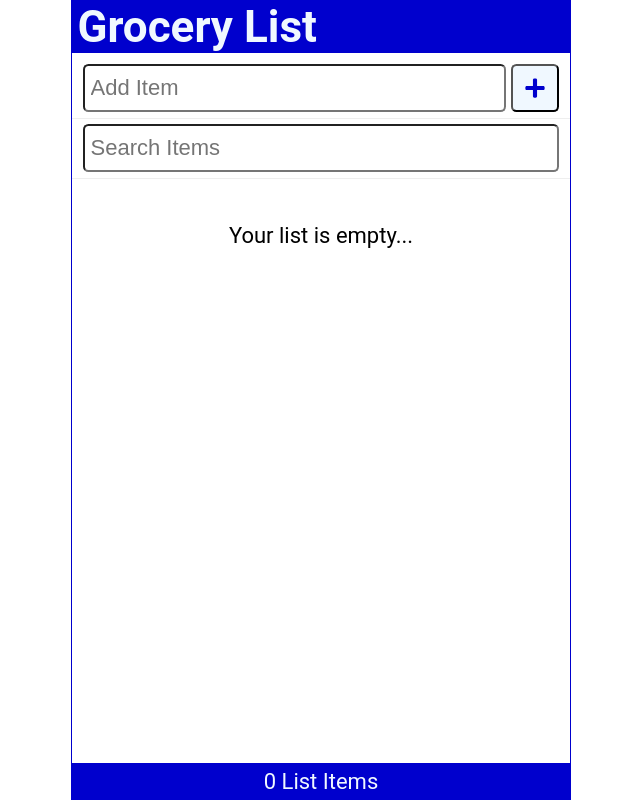
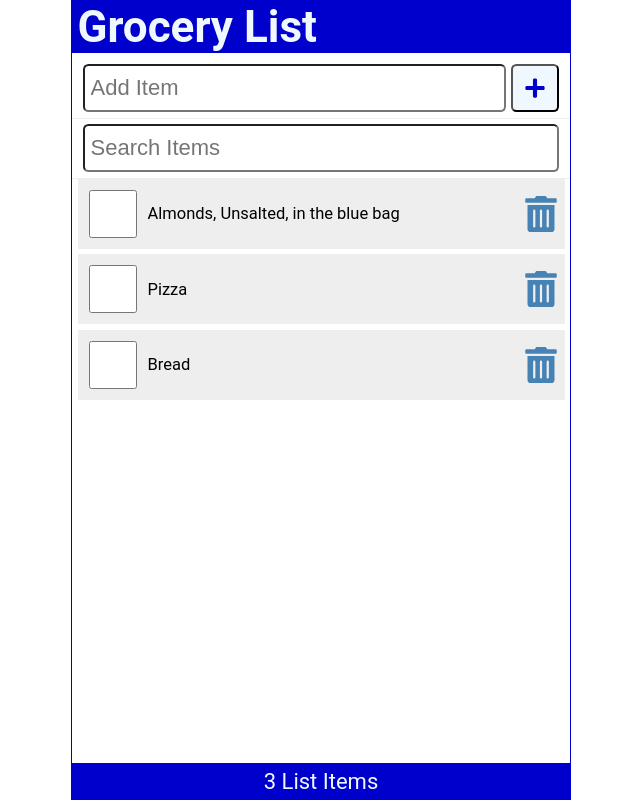
Before and after one commit to ahmetaydar/Dave-grey-tutorial-react-1, a React (Create React App) app: page / in a window 1280 px wide. Shown: the whole page, without its empty margins (319-959 px from the left). Built offline with nearby package versions, Linux system fonts and the light colour scheme; data requests are answered from the project's data file.

Commit message:
fetch API data

```diff
--- /dev/null
+++ b/data/db.json
@@ -0,0 +1,19 @@
+{
+  "items": [
+    {
+      "id": 1,
+      "checked": false,
+      "item": "Almonds, Unsalted, in the blue bag"
+    },
+    {
+      "id": 2,
+      "checked": false,
+      "item": "Pizza"
+    },
+    {
+      "id": 3,
+      "checked": false,
+      "item": "Bread"
+    }
+  ]
+}
--- a/src/App.js
+++ b/src/App.js
@@ -6,16 +6,35 @@
 import { useState, useEffect } from "react";
 
 function App() {
-  const [items, setItems] = useState(
-    JSON.parse(localStorage.getItem("shoppinglist")) || []
-  );
+  const API_URL = "http://localhost:3500/items";
+
+  const [items, setItems] = useState([]);
 
   const [newItem, setNewItem] = useState("");
   const [search, setSearch] = useState("");
+  const [fetchError, setFetchError] = useState(null);
+  const [isLoading, setIsLoading] = useState(true);
 
   useEffect(() => {
-    localStorage.setItem("shoppinglist", JSON.stringify(items));
-  }, [items]);
+    const fetchItems = async () => {
+      try {
+        const response = await fetch(API_URL);
+        if (!response.ok) throw Error("Did not receive expected data");
+        const listItems = await response.json();
+
+        setItems(listItems);
+        setFetchError(null);
+      } catch (err) {
+        setFetchError(err.message);
+      } finally {
+        setIsLoading(false);
+      }
+    };
+    //(async () => await fetchItems())();
+    setTimeout(() => {
+      fetchItems();
+    }, 2000);
+  }, []);
 
   const addItem = (item) => {
     const id = items.length ? items[items.length - 1].id + 1 : 1;
@@ -56,6 +75,10 @@
         setNewItem={setNewItem}
       />
       <SearchItem search={search} setSearch={setSearch} />
+      <main>
+        {isLoading && <p>Loading Items...</p>}
+        {fetchError && <p style={{ color: "red" }}>{`Error:${fetchError}`}</p>}
+        {!fetchError && !isLoading && (
           <Content
             items={items.filter((item) =>
               item.item.toLowerCase().includes(search.toLowerCase())
@@ -63,6 +86,8 @@
             handleCheck={handleCheck}
             handleDelete={handleDelete}
           />
+        )}
+      </main>
       <Footer length={items.length} />
     </div>
   );
--- a/src/Content.js
+++ b/src/Content.js
@@ -39,7 +39,7 @@
 */
 const Content = ({ items, handleCheck, handleDelete }) => {
   return (
-    <main>
+    <>
       {items.length ? (
         <ItemList
           items={items}
@@ -49,7 +49,7 @@
       ) : (
         <p style={{ marginTop: "2rem" }}> Your list is empty...</p>
       )}
-    </main>
+    </>
   );
 };
 export default Content;
```
Lines whose indentation alone changed are shown as unchanged.
